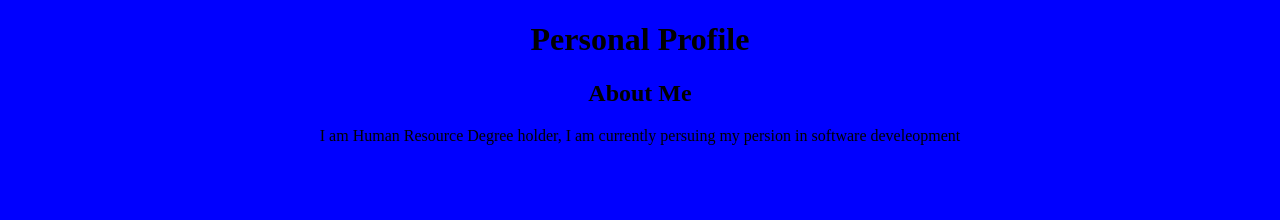
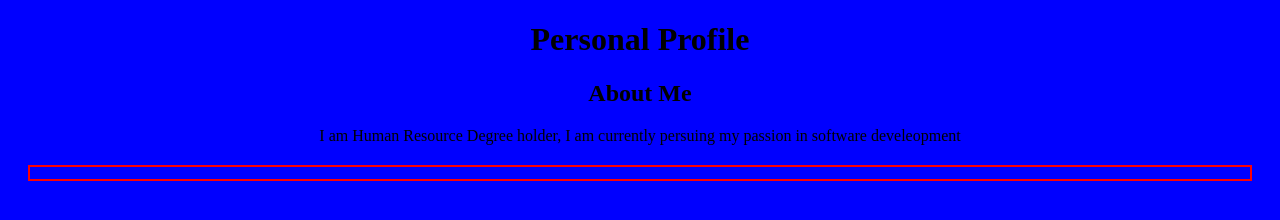
Before and after one commit to Jaloch-glitch/1st-ip, a plain HTML site: page index.html in a window 1280 px wide. Drawn offline with Linux system fonts and the light colour scheme.

Commit message:
add class test-box for a box to encapsulate my personal details

```diff
--- a/index.html
+++ b/index.html
@@ -8,9 +8,10 @@
 <body>
    <h1 class="topic"><strong>Personal Profile</strong></h1>
    <h2 class="topic"><strong>About Me</strong></h2>
-   <p class="topic">I am Human Resource Degree holder, I am currently persuing my persion in software develeopment</p>
+   <p class="topic">I am Human Resource Degree holder, I am currently persuing my passion in software develeopment</p>
 
-
+   <div class="test-box">
+    </div>
 
 
 
```
